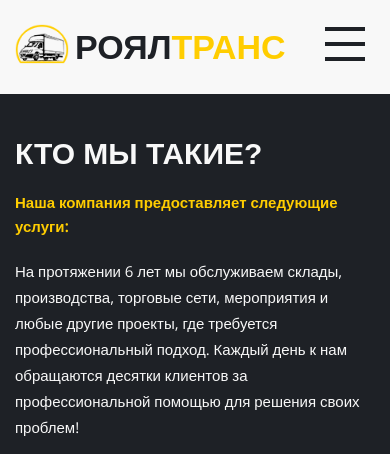
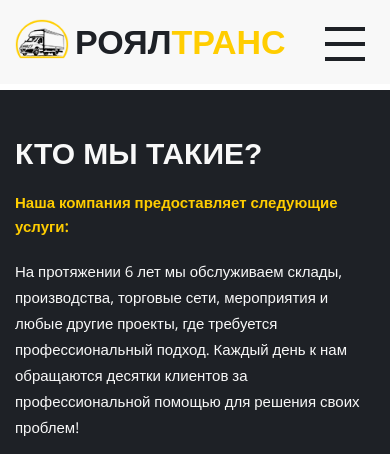
Before and after one commit to denisrhz/PorterService, a Flask app: page / in a window 390 px wide. Shown: the part 80-534 px from the top of the page. Run offline with Flask 2, Linux system fonts and the light colour scheme; data that the repository does not hold is empty; parts of the project's set-up code (start-up, migrations or seed data) failed here and were passed over; some libraries are stand-ins or nearby versions; some web fonts are replaced.

Commit message:
Fix: Menu Height

```diff
--- a/app/static/style.css
+++ b/app/static/style.css
@@ -906,6 +906,11 @@ body, p, h1, h2, h3, h4, h5, h6 {
         display: none;
     }
 
+    /* Menu */
+    .menu__inner {
+        padding: 15px 0;
+    }
+
     /* Stat */
     .stat__item {
         width: 100%;
```
